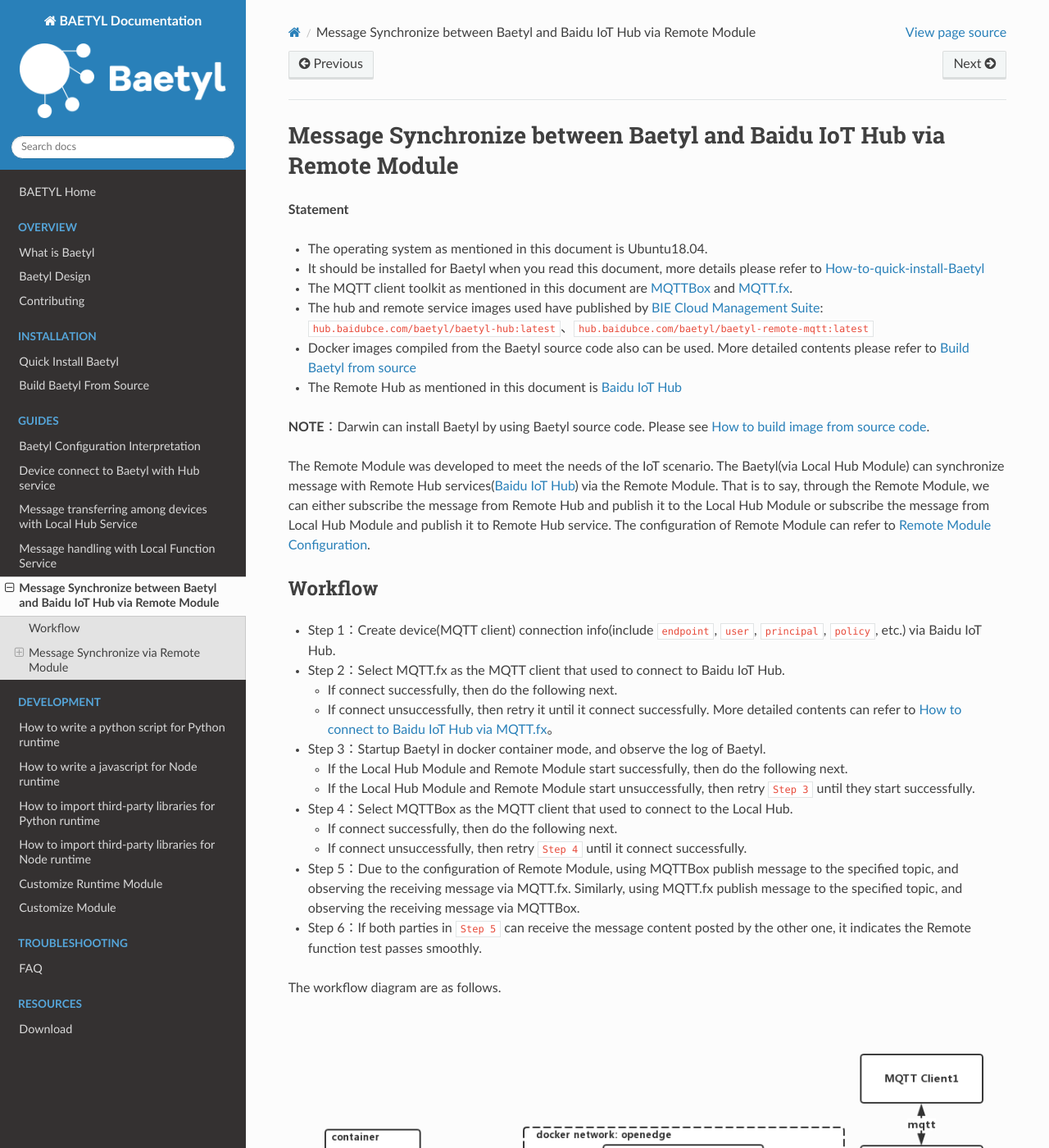
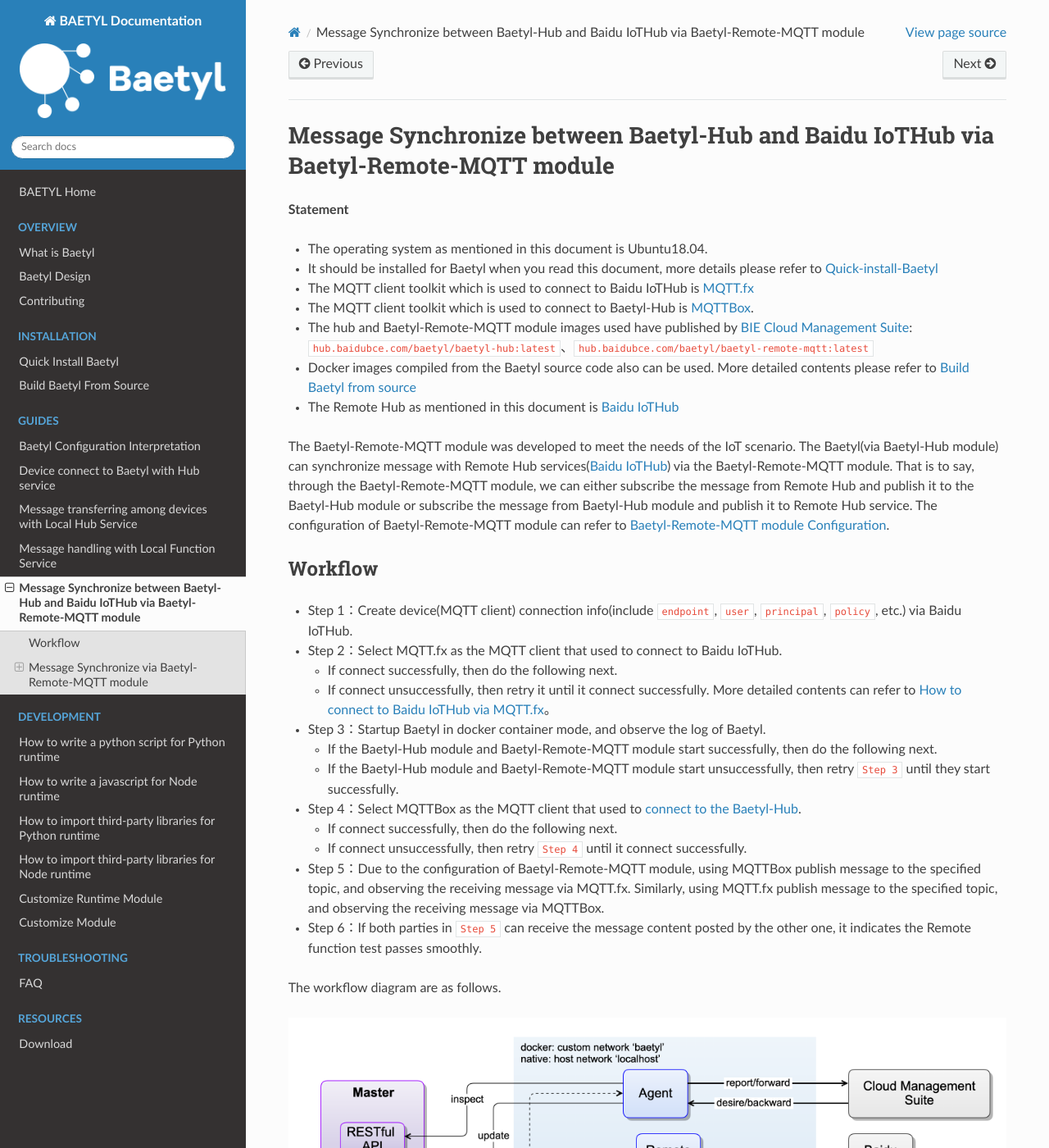
Before and after one commit to baetyl/baetyl-docs-en, a Sphinx documentation site: the page built from docs/guides/Message-synchronize-with-iothub-through-remote-module.md, in a window 1280 px wide and 1400 px high. Shown: the whole window at 82% size. Built offline with Sphinx 7.4.7 and the Read the Docs theme 2.0.0, drawn with Linux system fonts in a browser that asks for light colours; some of the changed text lies outside the part shown.

Commit message:
update remote guide document

````diff
--- a/docs/guides/Message-synchronize-with-iothub-through-remote-module.md
+++ b/docs/guides/Message-synchronize-with-iothub-through-remote-module.md
@@ -1,38 +1,37 @@
-# Message Synchronize between Baetyl and Baidu IoT Hub via Remote Module
+# Message Synchronize between Baetyl-Hub and Baidu IoTHub via Baetyl-Remote-MQTT module
 
 **Statement**
 
 - The operating system as mentioned in this document is Ubuntu18.04.
-- It should be installed for Baetyl when you read this document, more details please refer to [How-to-quick-install-Baetyl](../install/Quick-Install.md)
-- The MQTT client toolkit as mentioned in this document are [MQTTBox](../Resources.md) and [MQTT.fx](../Resources.md).
-- The hub and remote service images used have published by [BIE Cloud Management Suite](https://cloud.baidu.com/product/bie.html): `hub.baidubce.com/baetyl/baetyl-hub:latest`、`hub.baidubce.com/baetyl/baetyl-remote-mqtt:latest`
+- It should be installed for Baetyl when you read this document, more details please refer to [Quick-install-Baetyl](../install/Quick-Install.md)
+- The MQTT client toolkit which is used to connect to Baidu IoTHub is [MQTT.fx](../Resources.html#mqtt-fx-download)
+- The MQTT client toolkit which is used to connect to Baetyl-Hub is [MQTTBox](../Resources.html#mqttbox-download).
+- The hub and Baetyl-Remote-MQTT module images used have published by [BIE Cloud Management Suite](https://cloud.baidu.com/product/bie.html): `hub.baidubce.com/baetyl/baetyl-hub:latest`、`hub.baidubce.com/baetyl/baetyl-remote-mqtt:latest`
 - Docker images compiled from the Baetyl source code also can be used. More detailed contents please refer to [Build Baetyl from source](../install/Build-from-Source.md)
-- The Remote Hub as mentioned in this document is [Baidu IoT Hub](https://cloud.baidu.com/product/iot.html)
+- The Remote Hub as mentioned in this document is [Baidu IoTHub](https://cloud.baidu.com/product/iot.html)
 
-**NOTE**：Darwin can install Baetyl by using Baetyl source code. Please see [How to build image from source code](../install/Build-from-Source.md).
-
-The Remote Module was developed to meet the needs of the IoT scenario. The Baetyl(via Local Hub Module) can synchronize message with Remote Hub services([Baidu IoT Hub](https://cloud.baidu.com/product/iot.html)) via the Remote Module. That is to say, through the Remote Module, we can either subscribe the message from Remote Hub and publish it to the Local Hub Module or subscribe the message from Local Hub Module and publish it to Remote Hub service. The configuration of Remote Module can refer to [Remote Module Configuration](./Config-interpretation.md).
+The Baetyl-Remote-MQTT module was developed to meet the needs of the IoT scenario. The Baetyl(via Baetyl-Hub module) can synchronize message with Remote Hub services([Baidu IoTHub](https://cloud.baidu.com/product/iot.html)) via the Baetyl-Remote-MQTT module. That is to say, through the Baetyl-Remote-MQTT module, we can either subscribe the message from Remote Hub and publish it to the Baetyl-Hub module or subscribe the message from Baetyl-Hub module and publish it to Remote Hub service. The configuration of Baetyl-Remote-MQTT module can refer to [Baetyl-Remote-MQTT module Configuration](./Config-interpretation.md).
 
 ## Workflow
 
-- Step 1：Create device(MQTT client) connection info(include `endpoint`, `user`, `principal`, `policy`, etc.) via Baidu IoT Hub.
-- Step 2：Select MQTT.fx as the MQTT client that used to connect to Baidu IoT Hub.
+- Step 1：Create device(MQTT client) connection info(include `endpoint`, `user`, `principal`, `policy`, etc.) via Baidu IoTHub.
+- Step 2：Select MQTT.fx as the MQTT client that used to connect to Baidu IoTHub.
   - If connect successfully, then do the following next.
-  - If connect unsuccessfully, then retry it until it connect successfully. More detailed contents can refer to [How to connect to Baidu IoT Hub via MQTT.fx](https://cloud.baidu.com/doc/IOT/GettingStarted.html#.E6.95.B0.E6.8D.AE.E5.9E.8B.E9.A1.B9.E7.9B.AE)。
+  - If connect unsuccessfully, then retry it until it connect successfully. More detailed contents can refer to [How to connect to Baidu IoTHub via MQTT.fx](https://cloud.baidu.com/doc/IOT/s/Sjwvy72aq)。
 - Step 3：Startup Baetyl in docker container mode, and observe the log of Baetyl.
-  - If the Local Hub Module and Remote Module start successfully, then do the following next.
-  - If the Local Hub Module and Remote Module start unsuccessfully, then retry `Step 3` until they start successfully.
-- Step 4：Select MQTTBox as the MQTT client that used to connect to the Local Hub.
+  - If the Baetyl-Hub module and Baetyl-Remote-MQTT module start successfully, then do the following next.
+  - If the Baetyl-Hub module and Baetyl-Remote-MQTT module start unsuccessfully, then retry `Step 3` until they start successfully.
+- Step 4：Select MQTTBox as the MQTT client that used to [connect to the Baetyl-Hub](Device-connect-to-hub-module.md).
   - If connect successfully, then do the following next.
   - If connect unsuccessfully, then retry `Step 4` until it connect successfully.
-- Step 5：Due to the configuration of Remote Module, using MQTTBox publish message to the specified topic, and observing the receiving message via MQTT.fx. Similarly, using MQTT.fx publish message to the specified topic, and observing the receiving message via MQTTBox.
+- Step 5：Due to the configuration of Baetyl-Remote-MQTT module, using MQTTBox publish message to the specified topic, and observing the receiving message via MQTT.fx. Similarly, using MQTT.fx publish message to the specified topic, and observing the receiving message via MQTTBox.
 - Step 6：If both parties in `Step 5` can receive the message content posted by the other one, it indicates the Remote function test passes smoothly.
 
 The workflow diagram are as follows.
 
-![using Remote Module to synchronize message](../images/guides/remote/remote-flow.png)
+![using Baetyl-Remote-MQTT module to synchronize message](../images/guides/remote/remote-flow.png)
 
-## Message Synchronize via Remote Module
+## Message Synchronize via Baetyl-Remote-MQTT module
 
 Configuration file location for the Baetyl main program is: `var/db/baetyl/application.yml`.
 
@@ -87,9 +82,28 @@
     path: var/db/baetyl/remote-iothub-log
 ```
 
-Configuration file location for the Remote service is: `var/db/baetyl/remote-iothub-conf/application.yml`.
+Configuration file location for Baetyl-Hub module is: `var/db/baetyl/localhub-conf/service.yml`.
 
-The configuration of Baetyl Remote service are as follows:
+The configuration of Baetyl-Hub module is as follow:
+```yaml
+listen:
+  - tcp://0.0.0.0:1883
+principals:
+  - username: test
+    password: hahaha
+    permissions:
+      - action: 'pub'
+        permit: ['#']
+      - action: 'sub'
+        permit: ['#']
+logger:
+  path: var/log/baetyl/localhub-service.log
+  level: "debug"
+```
+
+Configuration file location for Baetyl-Remote-MQTT module is: `var/db/baetyl/remote-iothub-conf/service.yml`.
+
+The configuration of Baetyl-Remote-MQTT module is as follow:
 
 ```yaml
 name: remote-iothub
@@ -99,9 +113,9 @@
   password: hahaha
 remotes:
   - name: iothub
-    address: 'ssl://h7gvsuh.mqtt.iot.bj.baidubce.com:1884'
-    clientid: 11dd7422353c46fc8851ef8fb7114509
-    username: h7gvsuh/test_edge_client
+    address: 'ssl://xxxxxx.mqtt.iot.bj.baidubce.com:1884'
+    clientid: remote-iothub-1
+    username: xxxx/test
     ca: var/db/baetyl/cert/ca.pem
     cert: var/db/baetyl/cert/client.pem
     key: var/db/baetyl/cert/client.key
@@ -115,51 +129,43 @@
         - topic: t2
           qos: 1
 logger:
-  path: var/log/baetyl/service.log
+  path: var/log/baetyl/remote-service.log
   level: 'debug'
 ```
 
-According to the configuration of the above, it means that the Remote service subscribes the topic `t1` from the Local Hub service, subscribes the topic `t2` from Baidu IoT Hub. When MQTTBox publishes a message to the topic `t1`, the Local Hub service will receive this message and forward it to Baidu IoT Hub via Remote service, and MQTT.fx will also receive this message(suppose MQTT.fx has already subscribed the topic `t1` before) from Baidu IoT Hub. Similarly, When we use MQTT.fx to publish a message to the topic `t2`, then Baidu IoT Hub will receive it and forward it to the Local Hub service via Remote service. Finally, MQTTBox will receive this message(suppose MQTTBox has already subscribed the topic `t2` before).
+According to the configuration of the above, it means that the Baetyl-Remote-MQTT module subscribes the topic `t1` from the Baetyl-Hub module, subscribes the topic `t2` from Baidu IoTHub. When MQTTBox publishes a message to the topic `t1`, the Baetyl-Hub module will receive this message and forward it to Baidu IoTHub via Baetyl-Remote-MQTT module, and MQTT.fx will also receive this message(suppose MQTT.fx has already subscribed the topic `t1` before) from Baidu IoTHub. Similarly, When we use MQTT.fx to publish a message to the topic `t2`, then Baidu IoTHub will receive it and forward it to the Baetyl-Hub module via Baetyl-Remote-MQTT module. Finally, MQTTBox will receive this message(suppose MQTTBox has already subscribed the topic `t2` before).
 
 In a word, from MQTTBox publishes a message to the topic `t1`, to MQTT.fx receives the message, the routing path of the message are as follows.
 
-> **MQTTBox -> Local Hub Module -> Remote Module -> Baidu IoT Hub -> MQTT.fx**
+> **MQTTBox -> Baetyl-Hub module -> Baetyl-Remote-MQTT module -> Baidu IoTHub -> MQTT.fx**
 
 Similarly, from MQTT.fx publishes a message to the topic `t2`, to MQTTBox receives the message, the routing path of the message are as follows.
 
-> **MQTT.fx -> Baidu IoT Hub -> Remote Module -> Local Hub Module -> MQTTBox**
+> **MQTT.fx -> Baidu IoTHub -> Baetyl-Remote-MQTT module -> Baetyl-Hub module -> MQTTBox**
 
-### Establish a Connection between MQTT.fx and Baidu IoT Hub
+### Establish a Connection between MQTT.fx and Baidu IoTHub
 
-As described in `Step 1, Step 2`, the detailed contents of the connection between MQTT.fx and Baidu IoT Hub are as follows.
+As described in `Step 1, Step 2`, the detailed contents of the connection between MQTT.fx and Baidu IoTHub are as follows.
 
-![Create endpoint via Baidu IoT Hub](../images/guides/remote/cloud-iothub-config.png)
+![Create endpoint via Baidu IoTHub](../images/guides/remote/cloud-iothub-config.png)
 
-![Create other information via Baidu IoT Hub](../images/guides/remote/cloud-iothub-user-config.png)
+![Configuration of MQTT.fx](../images/guides/remote/mqttfx-connect-hub-config.png)
 
-![Configuration of MQTT.fx](../images/guides/remote/mqttfx-connect-hub-config1.png)
+After set the configuration of MQTT.fx, click `OK` or `Apply` button, then click `Connect` button, and wait for the connecting. Also, we can check if the connection status is OK via the color button. When the button's color change to **Green**, that is to say, the connection is established. Then switch to the `Subscribe` page and subscribe the topic `t1`. More detailed contents are shown below.
 
-![Configuration of MQTT.fx](../images/guides/remote/mqttfx-connect-hub-config2.png)
+![Successfully establish a connection between MQTT.fx and Baidu IoTHub](../images/guides/remote/mqttfx-connect-success.png)
 
-After set the configuration of MQTT.fx, click `OK` or `Apply` button, then click `Connect` button, and wait for the connecting. Also, we can check if the connection status is OK via the color button. When the button's color change to **Green**, that is to say, the connection is established. More detailed contents are shown below.
+### Establish a Connection between MQTTBox and the Baetyl-Hub module
 
-![Successfully establish a connection between MQTT.fx and Baidu IoT Hub](../images/guides/remote/mqttfx-connect-success.png)
+As described in `Step 3`, the Baetyl-Hub module and Baetyl-Remote-MQTT module also loaded when Baetyl started. Also, we can lookup the running status of Baetyl through the command `sudo systemctl status baetyl`.
 
-After the connection is established, switch to the `Subscribe` page and subscribe the topic `t1`. More detailed contents are shown below.
-
-![MQTT.fx successfully subscribe the topic t1](../images/guides/remote/mqttfx-sub-t1-success.png)
-
-### Establish a Connection between MQTTBox and the Local Hub Module
-
-As described in `Step 3`, the Local Hub Module and Remote Module also loaded when Baetyl started. More detailed contents are shown below.
-
-![Baetyl successfully load Hub、Remote](../images/guides/remote/remote-start.png)
+![lookup the running status of Baetyl](../images/install/systemctl-status.png)
 
 In addition, we can execute the command `docker stats` to view the list of docker containers currently running on the system.
 
 ![View the list of docker containers currently running](../images/guides/remote/docker-ps-after-remote-start.png)
 
-After Baetyl successfully startup, set the configuration of connection, then establish the connection with the Local Hub Module and subscribe the topic `t2`.
+After Baetyl successfully startup, set the configuration of connection, then establish the connection with the Baetyl-Hub module and subscribe the topic `t2`.
 
 ![MQTTBox successfully subscribe the topic t2](../images/guides/remote/mqttbox-sub-t2-success.png)
 
````
Also changed, not shown: other parts of docs/guides/Message-synchronize-with-iothub-through-remote-module.md (+0 -4 lines), docs/images/guides/remote/cloud-iothub-config.png, docs/images/guides/remote/cloud-iothub-user-config.png (deleted), docs/images/guides/remote/docker-ps-after-remote-start.png, docs/images/guides/remote/mqttbox-receive-t2-message-success.png, docs/images/guides/remote/mqttfx-connect-hub-config.png (added), docs/images/guides/remote/mqttfx-connect-hub-config1.png (deleted), docs/images/guides/remote/mqttfx-connect-hub-config2.png (deleted), docs/images/guides/remote/mqttfx-connect-success.png, docs/images/guides/remote/mqttfx-receive-t1-message-success.png, docs/images/guides/remote/mqttfx-sub-t1-success.png (deleted), docs/images/guides/remote/remote-flow.png, docs/images/guides/remote/remote-start.png (deleted).
